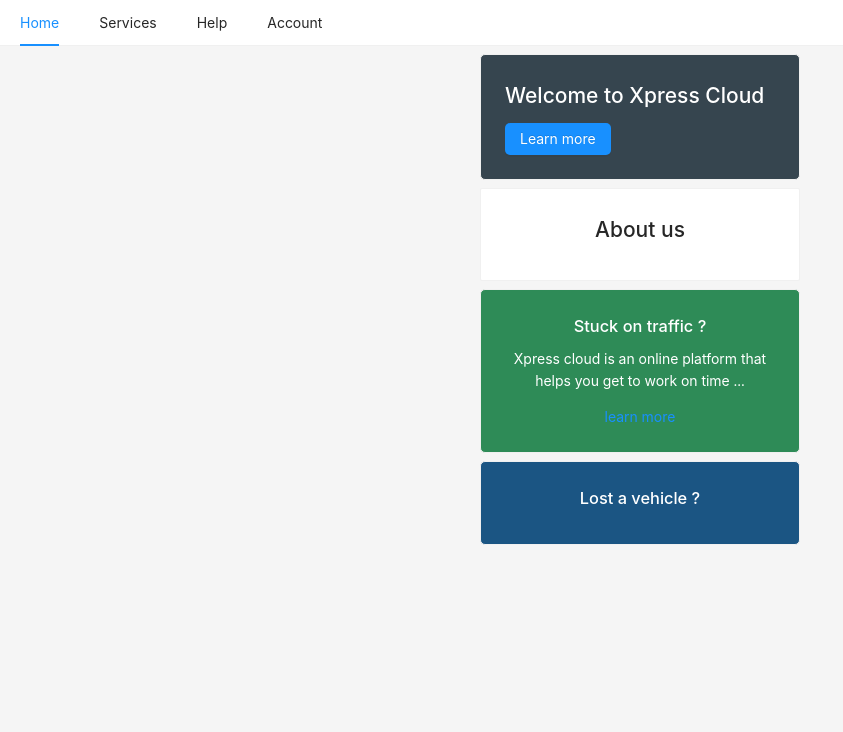
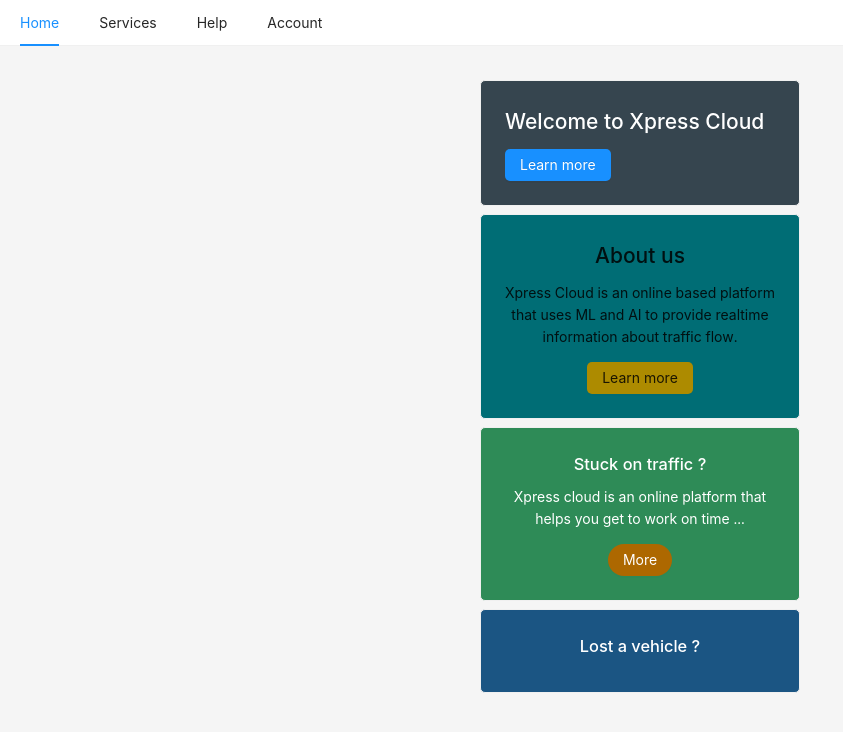
Before and after one commit to JoramWells/konza-mobile, a React (Create React App) app: page / in a window 1280 px wide. Shown: the top 732 px of the page, without its empty margins (0-843 px from the left). Built offline with nearby package versions, Linux system fonts and the light colour scheme.

Commit message:
Jess commit

```diff
--- a/src/components/HomeScreen.js
+++ b/src/components/HomeScreen.js
@@ -1,11 +1,12 @@
 import React from "react";
 import { Row, Card, Button } from "antd";
-import {Link} from  'react-router-dom'
+import { RightOutlined } from "@ant-design/icons";
+import { Link } from "react-router-dom";
 
 export default function HomeScreen() {
   return (
-    <>
-      <Row justify="space-around" align="middle" style={{ marginTop: ".5rem" }}>
+    <div style={{marginTop:"5rem"}}>
+      <Row justify="space-around" align="middle" style={{ marginTop: ".5rem"}}>
         <Card
           style={{
             width: "20rem",
@@ -20,12 +21,33 @@ export default function HomeScreen() {
           </Button>
         </Card>
       </Row>
-      <Row justify="space-around" align="middle"
+      <Row
+        justify="space-around"
+        align="middle"
         style={{ marginTop: ".5rem", textAlign: "center" }}
+      >
+        <Card
+          style={{
+            width: "20rem",
+            backgroundColor: "#006d75",
+            borderRadius: "5px",
+          }}
+        >
+          <h2>About us</h2>
 
+          <p>
+              Xpress Cloud is an online based platform that uses ML and AI to provide realtime information about traffic flow.
+            </p>
+            <Button
+            style={{
+              backgroundColor: "#ad8b00",
+              borderRadius: "5px",
+              border: "0",
+            }}
           >
-          <Card style={{width:"20rem"}}>
-              <h2>About us</h2>
+
+            Learn more
+          </Button>
         </Card>
       </Row>
       <Row
@@ -33,25 +55,47 @@ export default function HomeScreen() {
         align="middle"
         style={{ marginTop: ".5rem", textAlign: "center" }}
       >
-        <Card style={{ width: "20rem", borderRadius: "5px", backgroundColor:"rgb(46,139,87)", color:"white" }}>
-          <h3 style={{color:"white"}}>Stuck on traffic ?</h3>
-          <p style={{fontSize:"14px"}}>
-              Xpress cloud is an online platform that helps you get to work on time ...
+        <Card
+          style={{
+            width: "20rem",
+            borderRadius: "5px",
+            backgroundColor: "rgb(46,139,87)",
+            color: "white",
+          }}
+        >
+          <h3 style={{ color: "white" }}>Stuck on traffic ?</h3>
+          <p style={{ fontSize: "14px" }}>
+            Xpress cloud is an online platform that helps you get to work on
+            time ...
           </p>
-          <Link to="/traffic">learn more</Link>
+          <Button
+            style={{
+              backgroundColor: "#ad6800",
+              borderRadius: "100px",
+              border: "0",
+            }}
+          >
+            <Link to="/traffic" style={{ color: "white" }}>
+              More
+            </Link>
+          </Button>
         </Card>
       </Row>
       <Row
         justify="space-around"
         align="middle"
         style={{ marginTop: ".5rem", textAlign: "center" }}
-
       >
-      <Card style={{backgroundColor:"rgb(27,85,131)", width:"20rem", borderRadius:"5px"}}>
-          <h3 style={{color:"white"}}>Lost a vehicle ?</h3>
-
+        <Card
+          style={{
+            backgroundColor: "rgb(27,85,131)",
+            width: "20rem",
+            borderRadius: "5px",
+          }}
+        >
+          <h3 style={{ color: "white" }}>Lost a vehicle ?</h3>
         </Card>
       </Row>
-    </>
+    </div>
   );
 }
--- a/src/components/Navigation.js
+++ b/src/components/Navigation.js
@@ -5,7 +5,7 @@ import { Menu } from "antd";
 const { SubMenu } = Menu;
 export default function Navigation() {
   return (
-    <Menu mode="horizontal">
+    <Menu mode="horizontal" style={{position:"fixed", width:"100%",top:"0",zIndex:"1"}}>
       <Menu.Item>
         <Link to="/">Home</Link>
       </Menu.Item>
```
Lines whose indentation alone changed are shown as unchanged.
